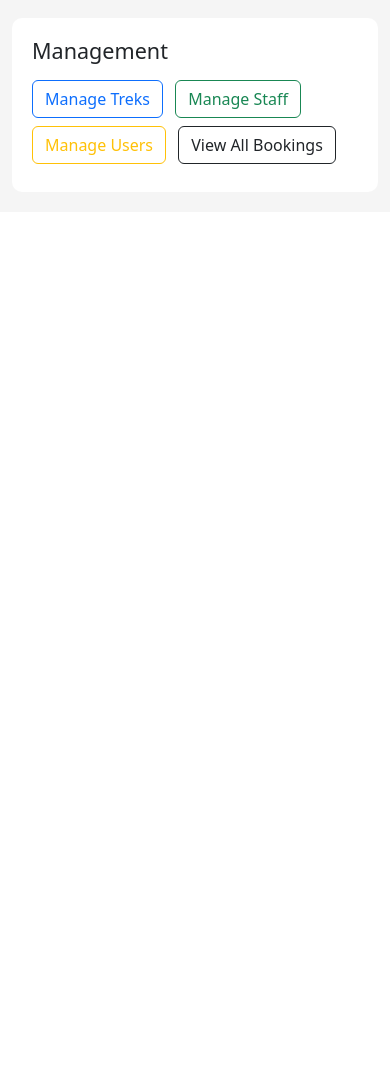
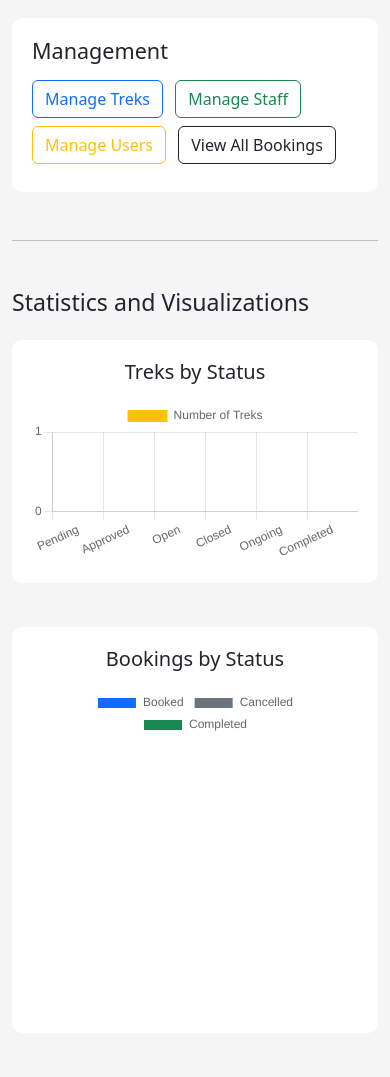
Before and after one commit to Anshr23/trekking-management-app, a Flask app: page /admin/dashboard in a window 390 px wide. Shown: the part 851-1928 px from the top of the page. Before the commit the page ends 1015 px from the top, so only its background shows below. Run offline with Flask 3, Linux system fonts and the light colour scheme; the visitor is signed in with stand-in values (Sample User, id 1); data comes from the database, SQL or seed files in the repository; data that the repository does not hold is empty.

Commit message:
Added admin stats and data visuals

```diff
--- a/app.py
+++ b/app.py
@@ -169,20 +169,50 @@ def admin_dashboard():
         return redirect(url_for("home"))
 
     total_treks = Trek.query.count()
+    total_users = User.query.filter_by(role="user").count()
+    total_staff = User.query.filter_by(role="staff").count()
+    total_bookings = Booking.query.count()
 
-    total_users = User.query.filter_by(role="user").count()
+    trek_statuses = [
+        "Pending",
+        "Approved",
+        "Open",
+        "Closed",
+        "Ongoing",
+        "Completed"
+    ]
 
-    total_staff = User.query.filter_by(role="staff").count()
+    trek_status_counts = []
 
-    total_bookings = Booking.query.count()
+    for status in trek_statuses:
+        count = Trek.query.filter_by(status=status).count()
+        trek_status_counts.append(count)
+
+    booking_statuses = [
+        "Booked",
+        "Cancelled",
+        "Completed"
+    ]
+
+    booking_status_counts = []
+
+    for status in booking_statuses:
+        count = Booking.query.filter_by(status=status).count()
+        booking_status_counts.append(count)
 
     return render_template(
         "admin/dashboard.html",
         total_treks=total_treks,
         total_users=total_users,
         total_staff=total_staff,
-        total_bookings=total_bookings
+        total_bookings=total_bookings,
+        trek_statuses=trek_statuses,
+        trek_status_counts=trek_status_counts,
+        booking_statuses=booking_statuses,
+        booking_status_counts=booking_status_counts
     )
+
+
 
 @app.route("/admin/treks")
 def admin_treks():
--- a/templates/admin/dashboard.html
+++ b/templates/admin/dashboard.html
@@ -75,4 +75,98 @@
 
 </div>
 
+<hr class="my-5">
+
+<h3 class="mb-4">Statistics and Visualizations</h3>
+
+<div class="row">
+
+    <div class="col-md-6 mb-4">
+        <div class="dashboard-card">
+            <h5 class="text-center mb-3">Treks by Status</h5>
+
+            <canvas id="trekStatusChart"></canvas>
+        </div>
+    </div>
+
+    <div class="col-md-6 mb-4">
+        <div class="dashboard-card">
+            <h5 class="text-center mb-3">Bookings by Status</h5>
+
+            <canvas id="bookingStatusChart"></canvas>
+        </div>
+    </div>
+
+</div>
+
+
+<script src="https://cdn.jsdelivr.net/npm/chart.js"></script>
+
+<script>
+
+    const trekStatusChart = new Chart(
+        document.getElementById("trekStatusChart"),
+        {
+            type: "bar",
+
+            data: {
+                labels: {{ trek_statuses | tojson }},
+
+                datasets: [{
+                    label: "Number of Treks",
+                    data: {{ trek_status_counts | tojson }},
+                    backgroundColor: [
+                        "#ffc107",
+                        "#0dcaf0",
+                        "#198754",
+                        "#dc3545",
+                        "#6f42c1",
+                        "#0d6efd"
+                    ]
+                }]
+            },
+
+            options: {
+                responsive: true,
+
+                scales: {
+                    y: {
+                        beginAtZero: true,
+
+                        ticks: {
+                            stepSize: 1
+                        }
+                    }
+                }
+            }
+        }
+    );
+
+
+    const bookingStatusChart = new Chart(
+        document.getElementById("bookingStatusChart"),
+        {
+            type: "doughnut",
+
+            data: {
+                labels: {{ booking_statuses | tojson }},
+
+                datasets: [{
+                    data: {{ booking_status_counts | tojson }},
+                    backgroundColor: [
+                        "#0d6efd",
+                        "#6c757d",
+                        "#198754"
+                    ]
+                }]
+            },
+
+            options: {
+                responsive: true
+            }
+        }
+    );
+
+</script>
+
 {% endblock %}
```
